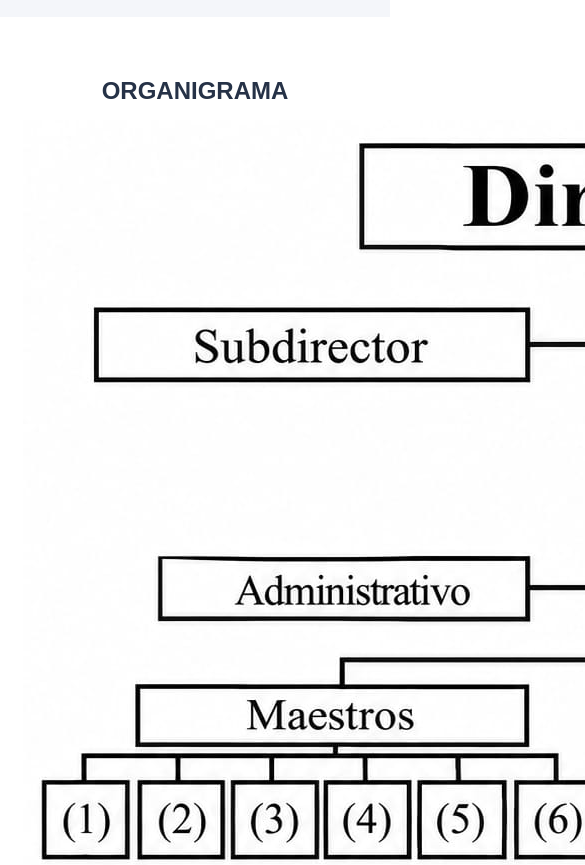
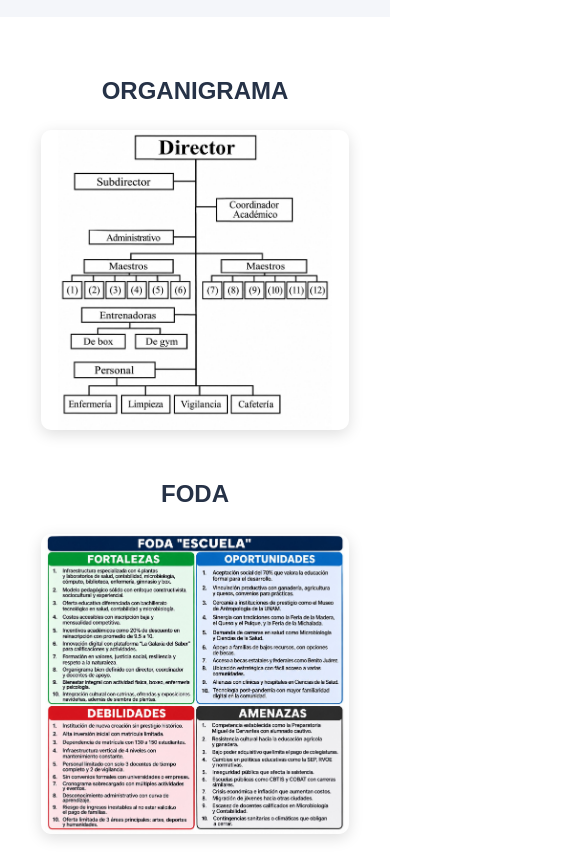
Before and after one commit to JOYSTECK/lagalaxiadelsaber, a plain HTML site: page index.html in a window 390 px wide. Shown: the part 6100-6965 px from the top of the page, 585 px wide, since content can reach past the window. Drawn offline with Linux system fonts and the light colour scheme.

Commit message:
Update index.html

```diff
--- a/index.html
+++ b/index.html
@@ -542,6 +542,22 @@ footer p {
     .visor-pdf {
         height: 450px;
     }
+
+    .imagen-documento {
+    width: 100%;
+    display: flex;
+    justify-content: center;
+    margin: 20px auto 45px;
+}
+
+.imagen-documento img {
+    width: 450px;
+    max-width: 90%;
+    height: 300px;
+    object-fit: contain;
+    border-radius: 10px;
+    box-shadow: 0 4px 15px #0002;
+}
 }
 </style>
 </head>
@@ -767,17 +783,24 @@ footer p {
 
 <!-- VIDA ESTUDIANTIL -->
 <section class="section" id="actividades">
+
     <div class="section-title">
+
         <h1>ORGANIGRAMA</h1>
-        <p>
-             <img src="OR.jpeg" width: 100px height:100px;>
-        </p>
+
+        <div class="imagen-documento">
+            <img src="OR.jpeg" alt="Organigrama institucional">
+        </div>
+
         <h1>FODA</h1>
-        <p>
-             <img src="FODA.jpeg" width: 100px height:100px ;>
-        </p>
+
+        <div class="imagen-documento">
+            <img src="FODA.jpeg" alt="Análisis FODA">
+        </div>
+
     </div>
 
+</section>
 
 
 <!-- ADMISIONES -->
```
